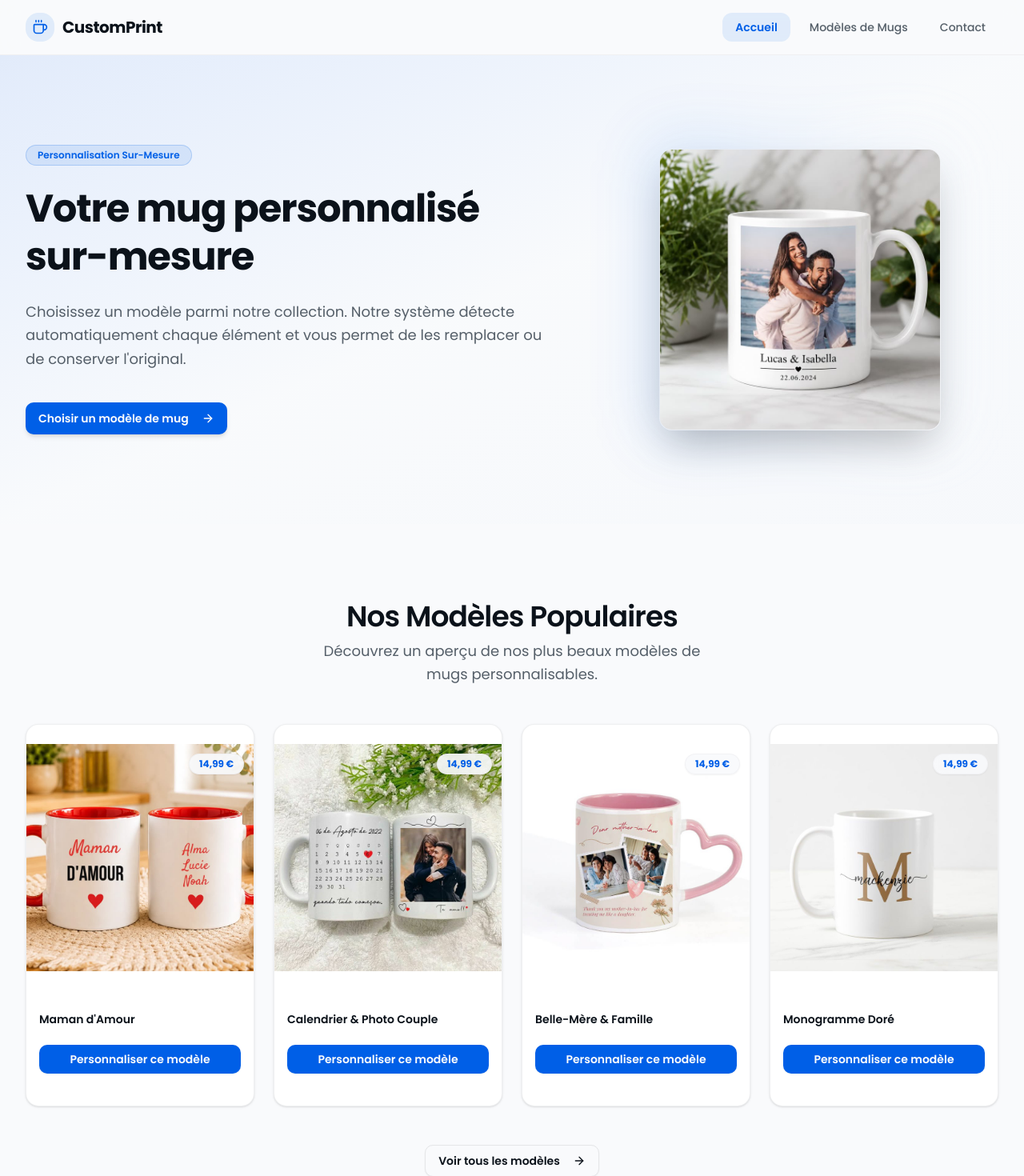
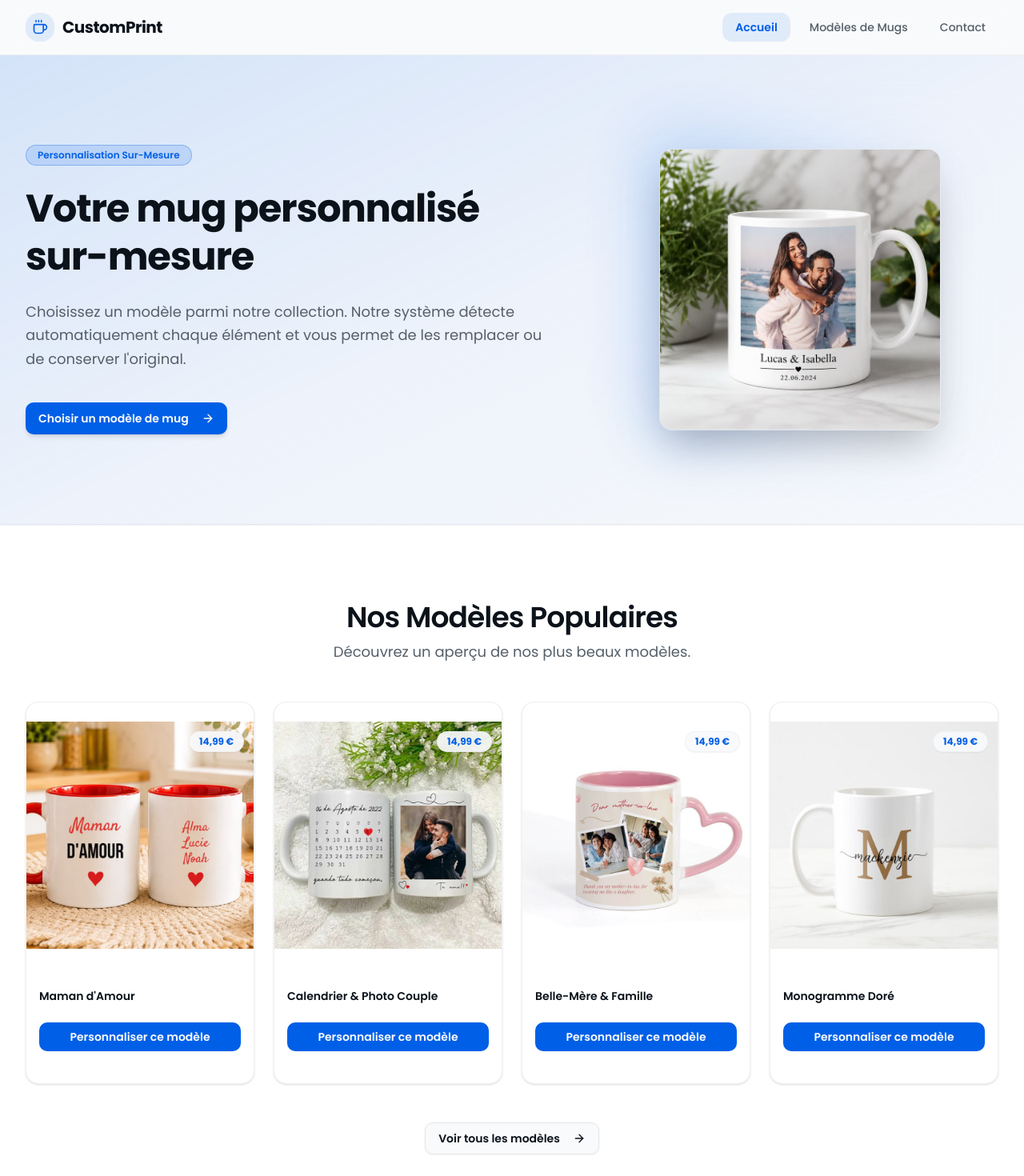
Before and after one commit to kou653/Perso-front, a React (Vite) app: page / in a window 1280 px wide. Shown: the top 1470 px of the page at 80% size. Built offline with nearby package versions, Linux system fonts and the light colour scheme.

Commit message:
augmentation de couleur pour diviser

```diff
--- a/src/HomePage.jsx
+++ b/src/HomePage.jsx
@@ -52,10 +52,10 @@ export function HomePage() {
   return (
     <div className="flex flex-col">
       {/* Hero Section */}
-      <section className="relative overflow-hidden bg-gradient-to-br from-primary/10 via-background to-accent/15 py-20 sm:py-28">
+      <section className="relative overflow-hidden bg-gradient-to-br from-primary/15 via-primary/5 to-accent/20 border-b border-border/60 shadow-xs py-20 sm:py-28">
         <div className="mx-auto max-w-7xl px-6 lg:px-8 lg:flex lg:items-center lg:gap-x-12">
           <div className="mx-auto max-w-2xl lg:mx-0 lg:flex-auto">
-            <div className="inline-flex items-center gap-2 rounded-full bg-primary/10 px-3.5 py-1 text-xs font-semibold text-primary mb-6 border border-primary/20">
+            <div className="inline-flex items-center gap-2 rounded-full bg-primary/15 px-3.5 py-1 text-xs font-semibold text-primary mb-6 border border-primary/30">
               Personnalisation Sur-Mesure
             </div>
             <h1 className="text-balance text-3xl sm:text-4xl lg:text-5xl font-bold tracking-tight text-foreground leading-tight sm:leading-tight">
@@ -76,11 +76,11 @@ export function HomePage() {
 
           <div className="mt-14 lg:mt-0 lg:shrink-0 lg:grow">
             <div className="relative mx-auto w-[22rem] max-w-full">
-              <div className="absolute -inset-4 rounded-3xl bg-gradient-to-r from-primary/20 via-primary/10 to-accent/20 blur-2xl opacity-70" />
+              <div className="absolute -inset-4 rounded-3xl bg-gradient-to-r from-primary/30 via-primary/15 to-accent/30 blur-2xl opacity-80" />
               <img
                 src="/model/mug-photo-souvenir.jpg"
                 alt="Mug personnalisé"
-                className="relative rounded-2xl shadow-2xl w-full h-auto object-cover border border-border/40"
+                className="relative rounded-2xl shadow-2xl w-full h-auto object-cover border border-border/60"
               />
             </div>
           </div>
@@ -88,14 +88,14 @@ export function HomePage() {
       </section>
 
       {/* Section 4 Modèles Populaires */}
-      <section className="py-16 sm:py-24 bg-background border-b border-border/40">
+      <section className="py-16 sm:py-24 bg-card border-b border-border/60">
         <div className="mx-auto max-w-7xl px-6 lg:px-8">
           <div className="text-center max-w-2xl mx-auto mb-12 space-y-2">
             <h2 className="text-2xl sm:text-3xl lg:text-4xl font-semibold tracking-tight text-foreground">
               Nos Modèles Populaires
             </h2>
             <p className="text-pretty text-base sm:text-lg leading-relaxed text-muted-foreground">
-              Découvrez un aperçu de nos plus beaux modèles de mugs personnalisables.
+              Découvrez un aperçu de nos plus beaux modèles.
             </p>
           </div>
 
```
